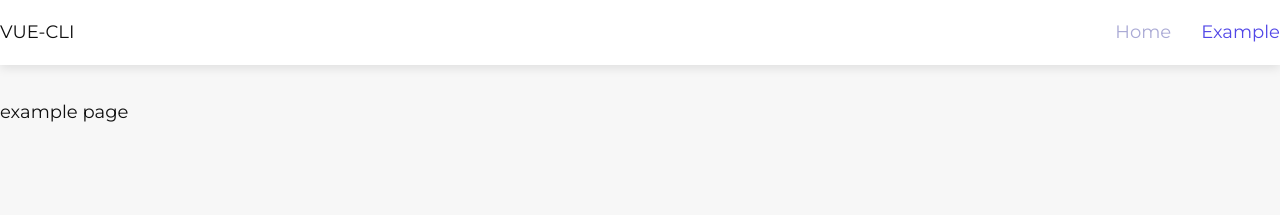
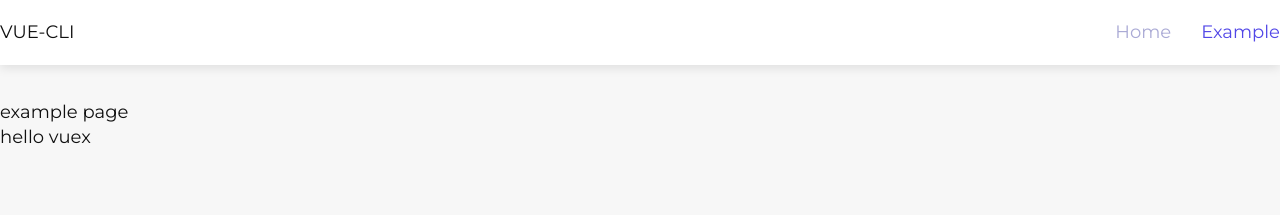
Before and after one commit to zmalakhov/tocode_07_vue-router, a Vue app: page /example in a window 1280 px wide. Shown: the top 215 px of the page. Built offline with nearby package versions, Linux system fonts and the light colour scheme.

Commit message:
#8.4 - Вывод State - Ввыводим стейт через геттеры

```diff
--- a/src/pages/Example.vue
+++ b/src/pages/Example.vue
@@ -3,6 +3,7 @@
         <section>
             <div class="container">
                 <h1>example page</h1>
+                <p>{{ getMessage }}</p>
             </div>
         </section>
     </div>
@@ -10,7 +11,19 @@
 
 <script>
     export default {
-        name: "Example"
+        data(){
+          return {
+              message: null,
+          }
+        },
+        created (){
+            this.message = this.$store.getters.getMessage
+        },
+        computed: {
+            getMessage(){
+                return this.$store.getters.getMessage
+            }
+        }
     }
 </script>
 
```
